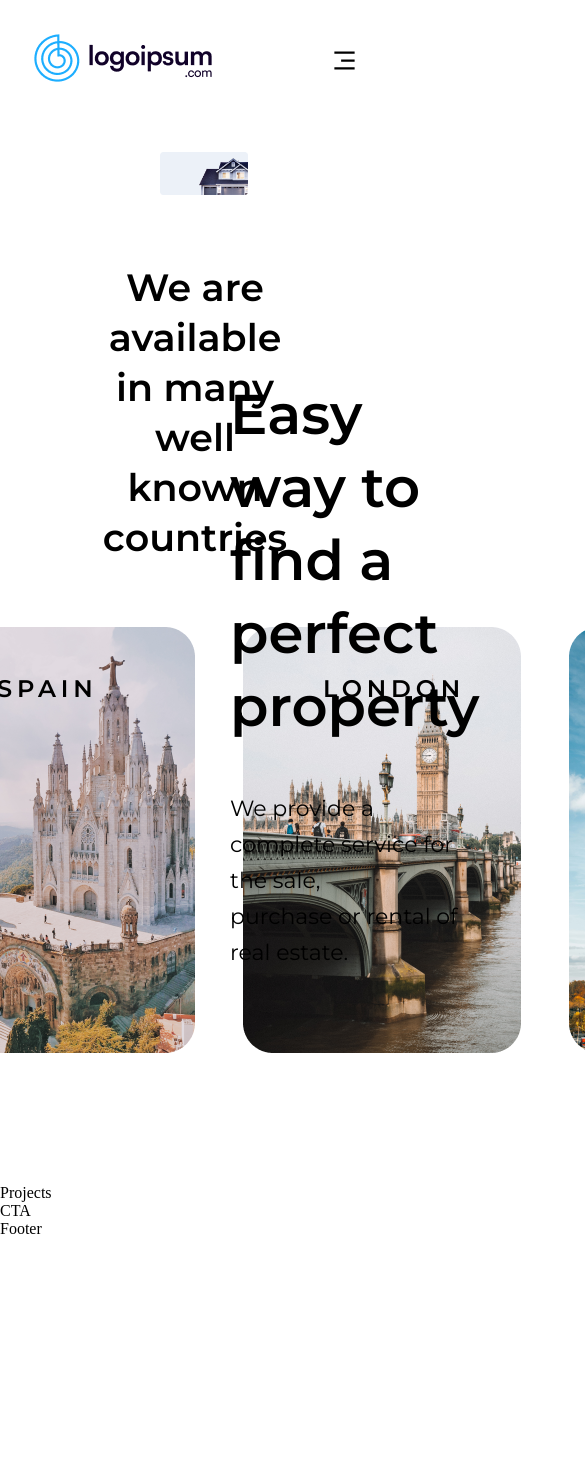
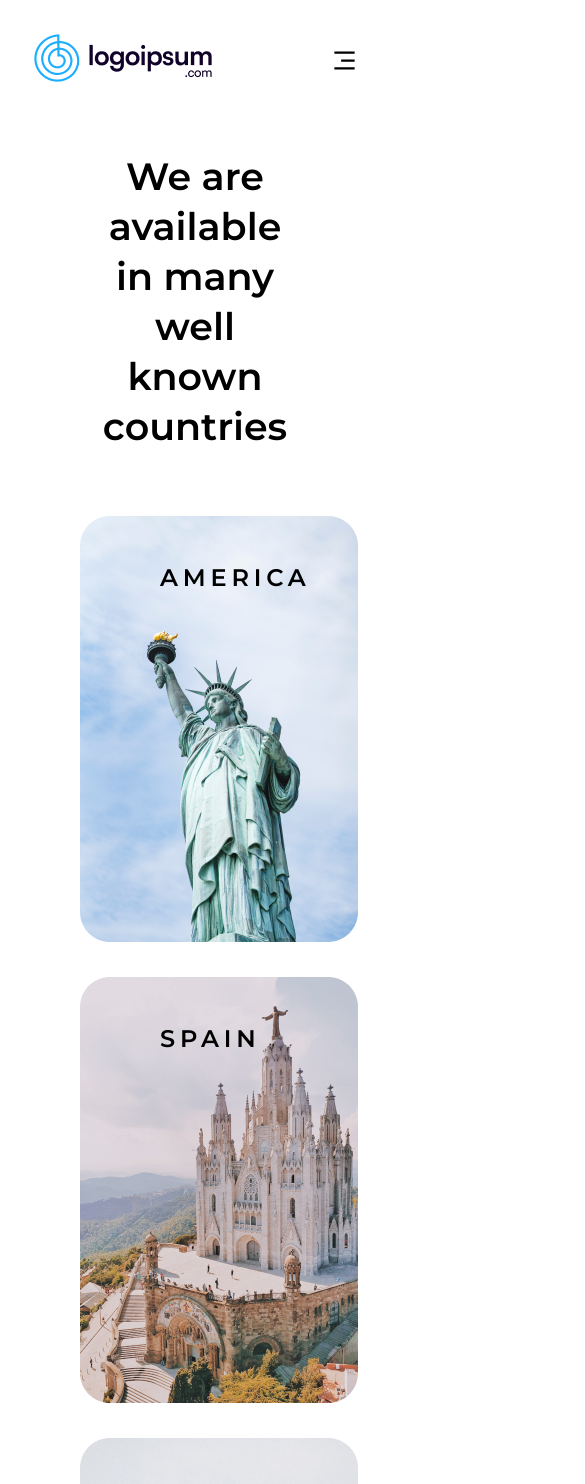
Before and after one commit to Spidey03/onesite-ui, a React (Create React App) app: page / in a window 390 px wide. Shown: the top 1484 px of the page, 585 px wide, since content can reach past the window. Before the commit the page ends 1238 px from the top, so only its background shows below. Built offline with nearby package versions, Linux system fonts and the light colour scheme; the HTML template or start-up script is replaced by a standard one.

Commit message:
places responsive

```diff
--- a/src/App.js
+++ b/src/App.js
@@ -8,7 +8,7 @@
   return (
     <div className='App'>
         <Navbar />
-        <Header />
+        {/* <Header /> */}
         <Places />
         <Projects />
         <CTA />
--- a/src/containers/places/places.css
+++ b/src/containers/places/places.css
@@ -19,14 +19,30 @@
     color: var(--color-text);
 }
 .onesite__places-container {
-    display: flex;
-    flex-direction: row;
-    justify-content: center;
-    align-items: center;
+    display: grid;
+    grid-template-columns: repeat(4, 1fr);
 
-    padding: 4rem 0rem;
+    padding: 4rem 0 0 0;
 }
 
 .onesite__places-container *{
     margin-left: 1rem;
 }
+
+@media screen and (max-width: 1500px) {
+    .onesite__places-container {
+        grid-template-columns: repeat(4, 1fr);
+    }
+}
+
+@media screen and (max-width: 1200px) {
+    .onesite__places-container {
+        grid-template-columns: repeat(2, 1fr);
+    }
+}
+
+@media screen and (max-width: 778px) {
+    .onesite__places-container {
+        grid-template-columns: repeat(1, 1fr);
+    }
+}
```
